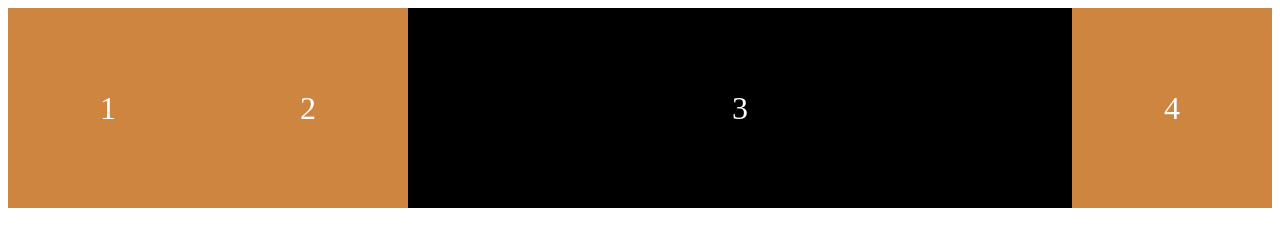
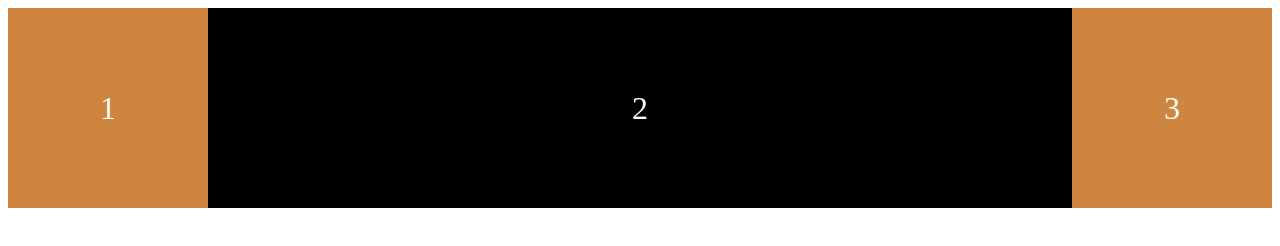
Before and after one commit to sungalex/scss-masterclass, a plain HTML site: page index.html in a window 1280 px wide. Drawn offline with Linux system fonts and the light colour scheme.

Commit message:
flex-basis

```diff
--- a/index.html
+++ b/index.html
@@ -12,7 +12,6 @@
       <div class="child">1</div>
       <div class="child">2</div>
       <div class="child">3</div>
-      <div class="child">4</div>
     </div>
   </body>
 </html>
--- a/src/scss/styles.css
+++ b/src/scss/styles.css
@@ -6,13 +6,14 @@
   align-content: space-around;
   /* Cross Axis */
   align-items: flex-start;
-  height: 50vh;
+  width: 100%;
+  height: 100vh;
 }
 
 .child {
   background: peru;
+  flex-basis: 200px;
   height: 200px;
-  width: 200px;
   display: inline-block;
   color: white;
   font-size: 32px;
@@ -21,12 +22,12 @@
   align-items: center;
 }
 
-.child:nth-child(3) {
+.child:nth-child(2) {
   background-color: #000;
   flex-shrink: 2; /* default is 1 */
   flex-grow: 1; /* default is 0 */
 }
 
-.child:nth-child(4) {
+.child:nth-child(3) {
   flex-shrink: 3;
 }
```
Also changed, not shown: README.md.
